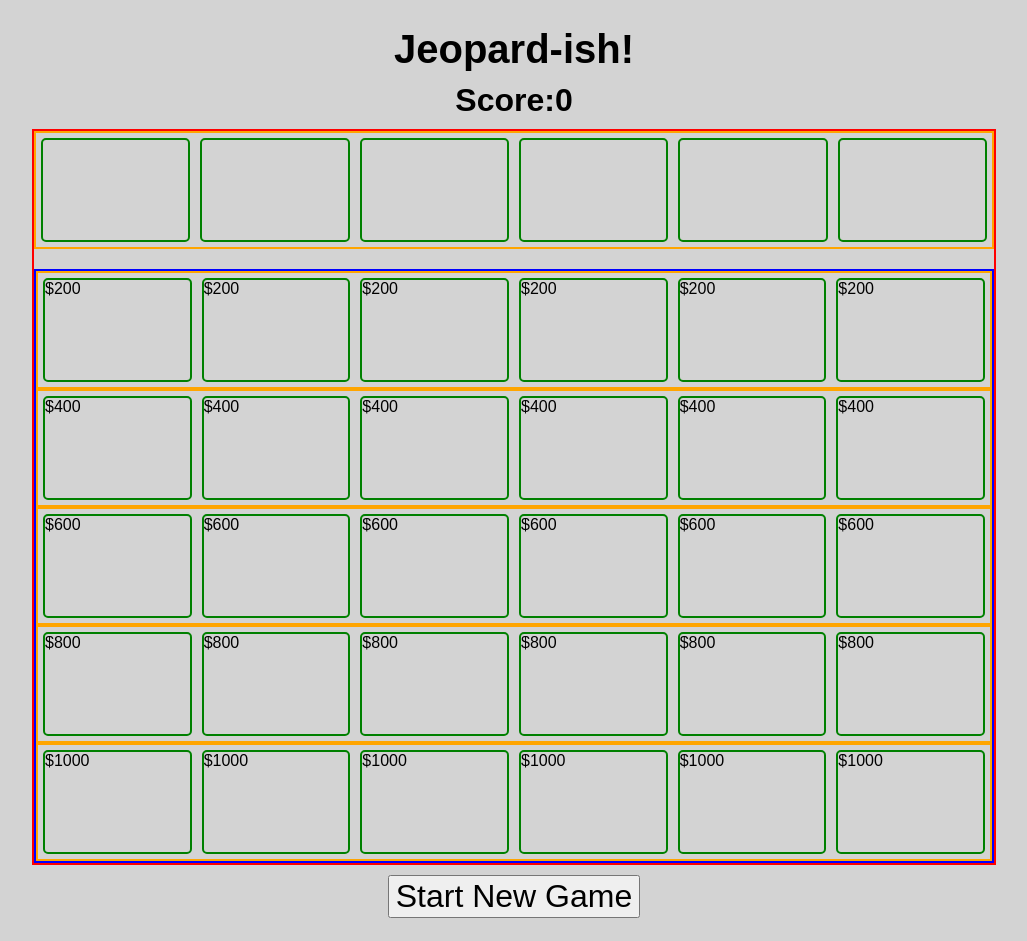
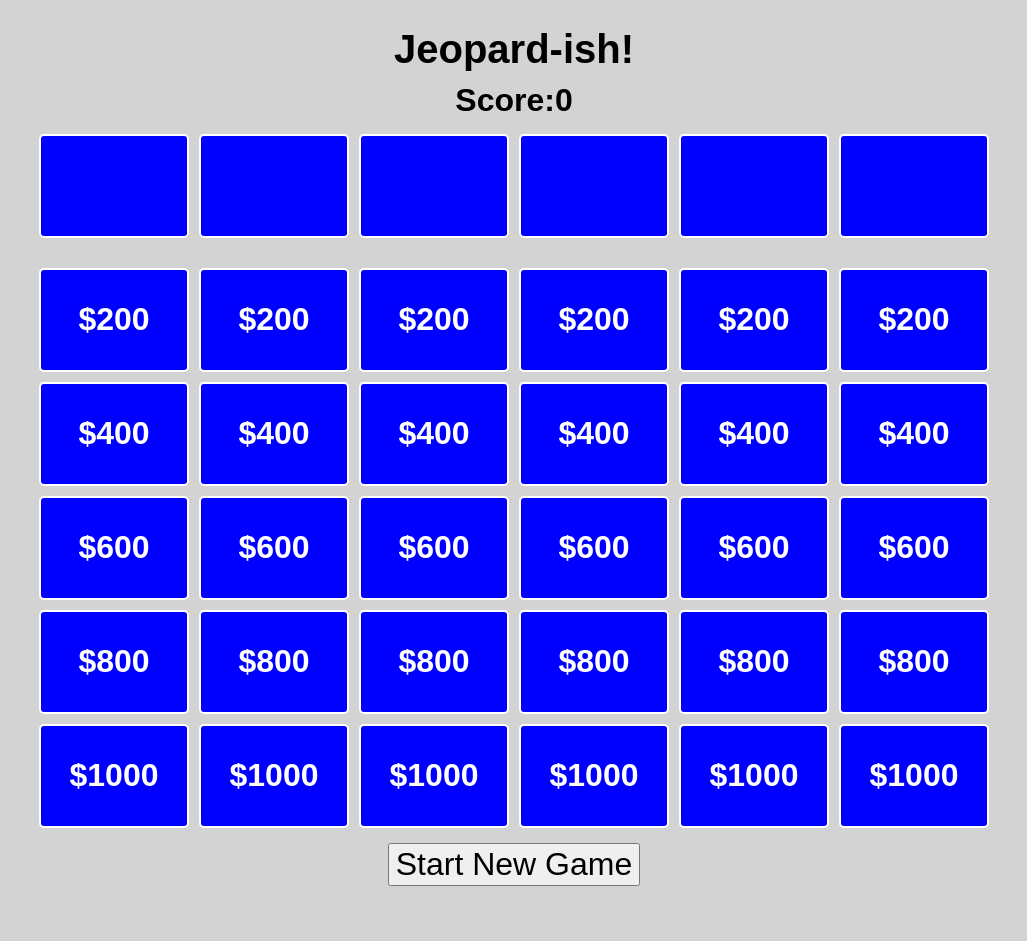
Before and after one commit to Mayanwolfe/Jeopardy_Game, a plain HTML site: page index.html in a window 1280 px wide. Shown: the whole page, without its empty margins (126-1153 px from the left). After the commit the page ends 909 px from the top, so only its background shows below. Drawn offline with Linux system fonts and the light colour scheme.

Commit message:
CSS done

```diff
--- a/style.css
+++ b/style.css
@@ -26,31 +26,43 @@ span {
     flex-direction: column;
     width: 75vw;
     margin: 10px auto;
-    border: 2px solid red;
 }
 
 #category-row {
     display: flex;
     align-items: center;
     margin-bottom: 20px;
-    border: 2px solid orange;
 }
 
 #clue-board {
     flex-direction: column;
-    border: 2px solid blue;
 }
 
 .clue-row {
     display: flex;
-    border: 2px solid orange;
 }
 
 .clue-box {
     display: flex;
-    border: 2px solid green;
+    align-items: center; /*vertical*/
+    justify-content: center; /*horizontal*/
+    border: 2px solid white;
+    background-color: blue;
+    color: white;
     border-radius: 5px;
     margin: 5px;
+    font-size: 2rem;
+    font-weight: bold;
     height: 100px;
     flex: 1;
+    text-transform: uppercase;
 }
+
+.category-box {
+    font-size: .8rem;
+    line-height: 25px;
+}
+
+.clicked-box {
+    font-size: 1rem;
+}
```
